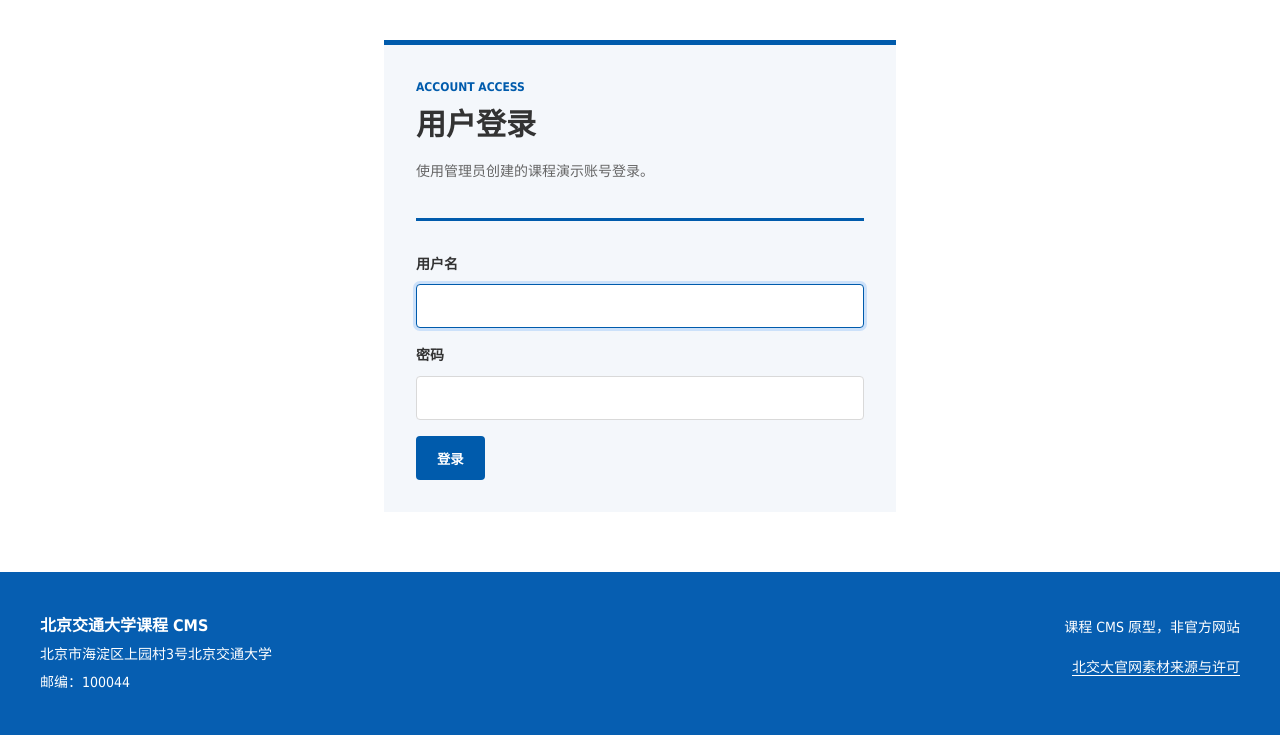
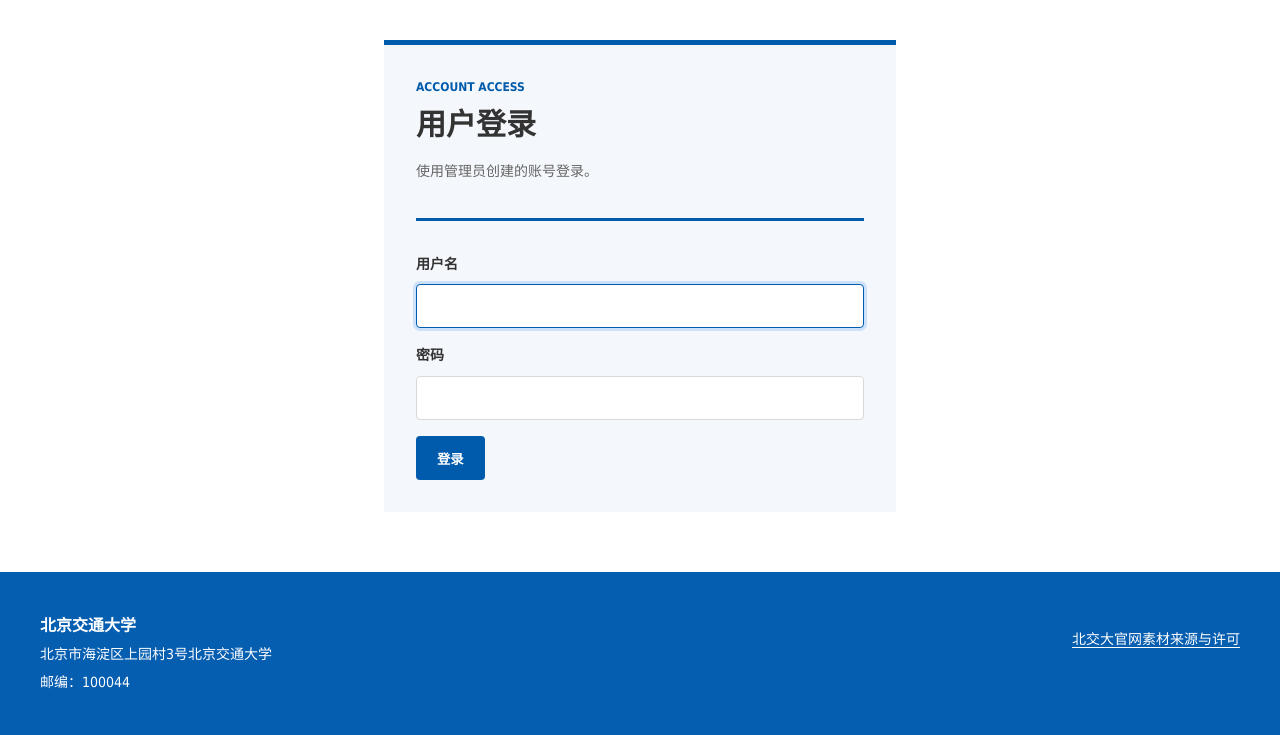
Before and after one commit to nirvanafaith/django-cms-course-project, a Django app: page /accounts/login/ in a window 1280 px wide. Shown: the part 136-871 px from the top of the page. Run offline with Django 5.2, Linux system fonts and the light colour scheme; parts of the project's set-up code (start-up, migrations or seed data) failed here and were passed over.

Commit message:
style: 统一校园站点品牌
Ultraworked with [Sisyphus](https://github.com/code-yeongyu/oh-my-openagent)

Co-authored-by: Sisyphus <clio-agent@sisyphuslabs.ai>

```diff
--- a/cms_site/config/urls.py
+++ b/cms_site/config/urls.py
@@ -38,6 +38,6 @@ handler404 = "core.views.handler404"
 handler500 = "core.views.handler500"
 
 # Admin 站点标题中文化
-admin.site.site_header = "CMS 原型系统管理后台"
-admin.site.site_title = "CMS 管理"
+admin.site.site_header = "北京交通大学管理后台"
+admin.site.site_title = "北京交通大学管理"
 admin.site.index_title = "内容管理"
--- a/cms_site/templates/admin/base_site.html
+++ b/cms_site/templates/admin/base_site.html
@@ -2,5 +2,5 @@
 {% load static %}
 {% block extrahead %}{{ block.super }}<link rel="icon" href="{% static 'img/favicon.svg' %}" type="image/svg+xml">{% endblock %}
 {% block extrastyle %}{{ block.super }}<link rel="stylesheet" href="{% static 'css/tokens.css' %}"><link rel="stylesheet" href="{% static 'css/admin.css' %}">{% endblock %}
-{% block branding %}<div id="site-name"><a href="{% url 'admin:index' %}"><img src="{% static 'img/bjtu/logo.png' %}" width="228" height="61" alt="北京交通大学"><span>北京交通大学课程 CMS 管理后台</span></a></div>{% endblock %}
+{% block branding %}<div id="site-name"><a href="{% url 'admin:index' %}"><img src="{% static 'img/bjtu/logo.png' %}" width="228" height="61" alt="北京交通大学"><span>北京交通大学管理后台</span></a></div>{% endblock %}
 {% block userlinks %}{% if user.is_superuser %}<a class="system-log-link" href="{% url 'admin_system_logs' %}">系统日志</a> / {% endif %}{{ block.super }}{% endblock %}
--- a/cms_site/templates/base.html
+++ b/cms_site/templates/base.html
@@ -4,9 +4,9 @@
 <head>
     <meta charset="UTF-8">
     <meta name="viewport" content="width=device-width, initial-scale=1.0">
-    <meta name="description" content="北京交通大学课程 CMS：浏览栏目、已发布文章与校内通知。">
+    <meta name="description" content="北京交通大学：浏览栏目、已发布文章与校内通知。">
     <link rel="icon" href="{% static 'img/favicon.svg' %}" type="image/svg+xml">
-    <title>{% block title %}{{ page_title }} · 北京交通大学课程 CMS{% endblock %}</title>
+    <title>{% block title %}{{ page_title }} · 北京交通大学{% endblock %}</title>
     {% block head_extra %}{% endblock %}
     <link href="{% static 'css/tokens.css' %}" rel="stylesheet">
     <link href="{% static 'css/custom.css' %}" rel="stylesheet">
@@ -28,12 +28,11 @@
     <footer class="site-footer">
         <div class="bjtu-container footer-layout">
             <div>
-                <strong>北京交通大学课程 CMS</strong>
+                <strong>北京交通大学</strong>
                 <p>北京市海淀区上园村3号北京交通大学</p>
                 <p>邮编：100044</p>
             </div>
             <div class="footer-disclosure">
-                <p>课程 CMS 原型，非官方网站</p>
                 <details id="asset-source-note">
                     <summary>北交大官网素材来源与许可</summary>
                     <p>授权素材已下载到项目本地；完整来源、尺寸与 SHA-256 见 <code>docs/12_北交大官网素材来源与许可.md</code>。</p>
--- a/cms_site/templates/error_base.html
+++ b/cms_site/templates/error_base.html
@@ -5,7 +5,7 @@
     <meta charset="utf-8">
     <meta name="viewport" content="width=device-width, initial-scale=1.0">
     <meta name="robots" content="noindex">
-    <title>{% block title %}请求未完成{% endblock %} · CMS 原型系统</title>
+    <title>{% block title %}请求未完成{% endblock %} · 北京交通大学</title>
     <link rel="icon" href="{% static 'img/favicon.svg' %}" type="image/svg+xml">
     <link href="{% static 'css/tokens.css' %}" rel="stylesheet">
     <link href="{% static 'css/custom.css' %}" rel="stylesheet">
@@ -13,7 +13,7 @@
 <body class="cms-body">
     <main class="error-page container" id="main-content">
         <section class="error-panel" role="alert" aria-labelledby="error-title">
-            <p class="eyebrow">CMS 内容门户</p>
+            <p class="eyebrow">内容门户</p>
             <h1 id="error-title">{% block heading %}请求未完成{% endblock %}</h1>
             <p>{% block message %}请稍后重试。{% endblock %}</p>
             <a class="button button-primary" href="/">返回首页</a>
--- a/cms_site/templates/registration/login.html
+++ b/cms_site/templates/registration/login.html
@@ -1,9 +1,9 @@
 {% extends "base.html" %}
-{% block title %}用户登录 · 北京交通大学课程 CMS{% endblock %}
+{% block title %}用户登录 · 北京交通大学{% endblock %}
 {% block content %}
 <div class="bjtu-container page-shell login-layout">
     <section class="login-section" aria-labelledby="login-title">
-        <header class="page-heading"><p class="eyebrow">ACCOUNT ACCESS</p><h1 id="login-title">用户登录</h1><p>使用管理员创建的课程演示账号登录。</p></header>
+        <header class="page-heading"><p class="eyebrow">ACCOUNT ACCESS</p><h1 id="login-title">用户登录</h1><p>使用管理员创建的账号登录。</p></header>
         {% if form.non_field_errors %}<div class="message message-error" role="alert">{{ form.non_field_errors }}</div>{% endif %}
         <form method="post" class="login-form">
             {% csrf_token %}
```
Also changed, not shown: cms_site/tests/test_bjtu_templates.py (+22 -9 lines).
